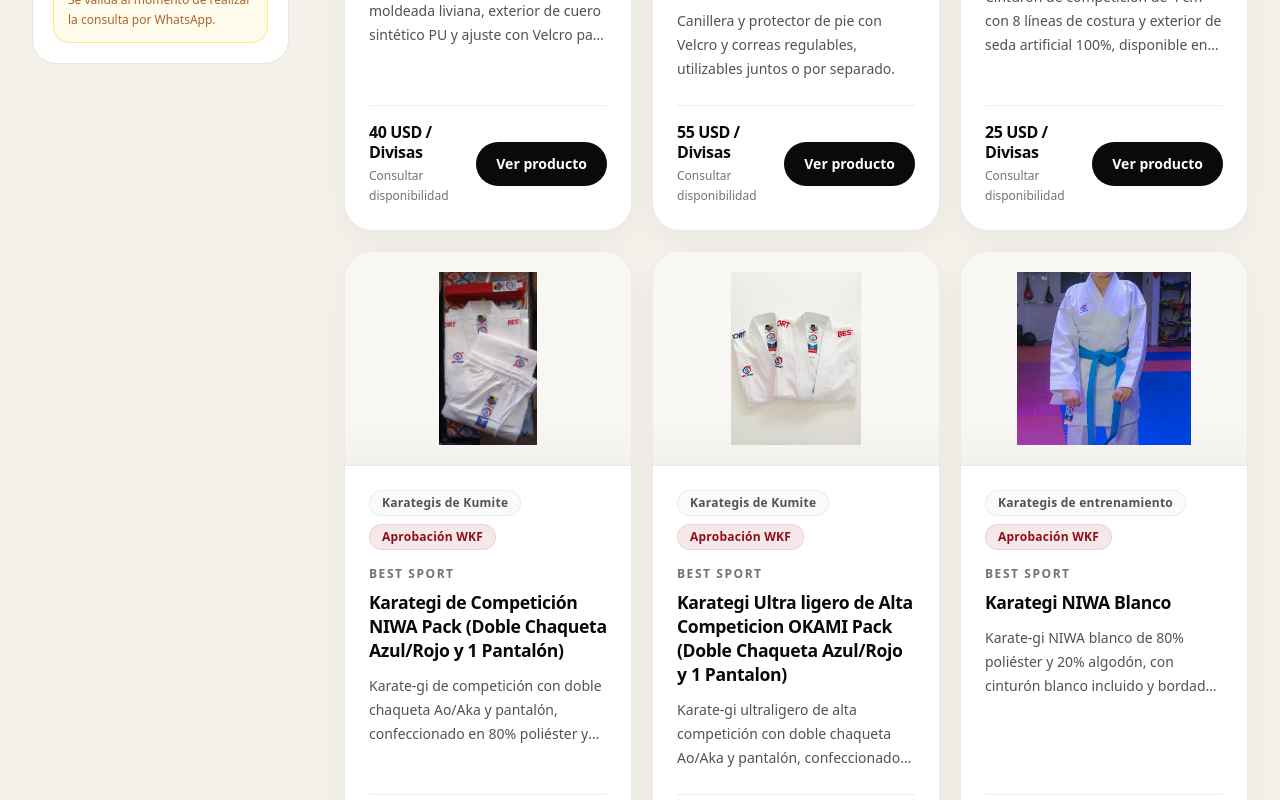
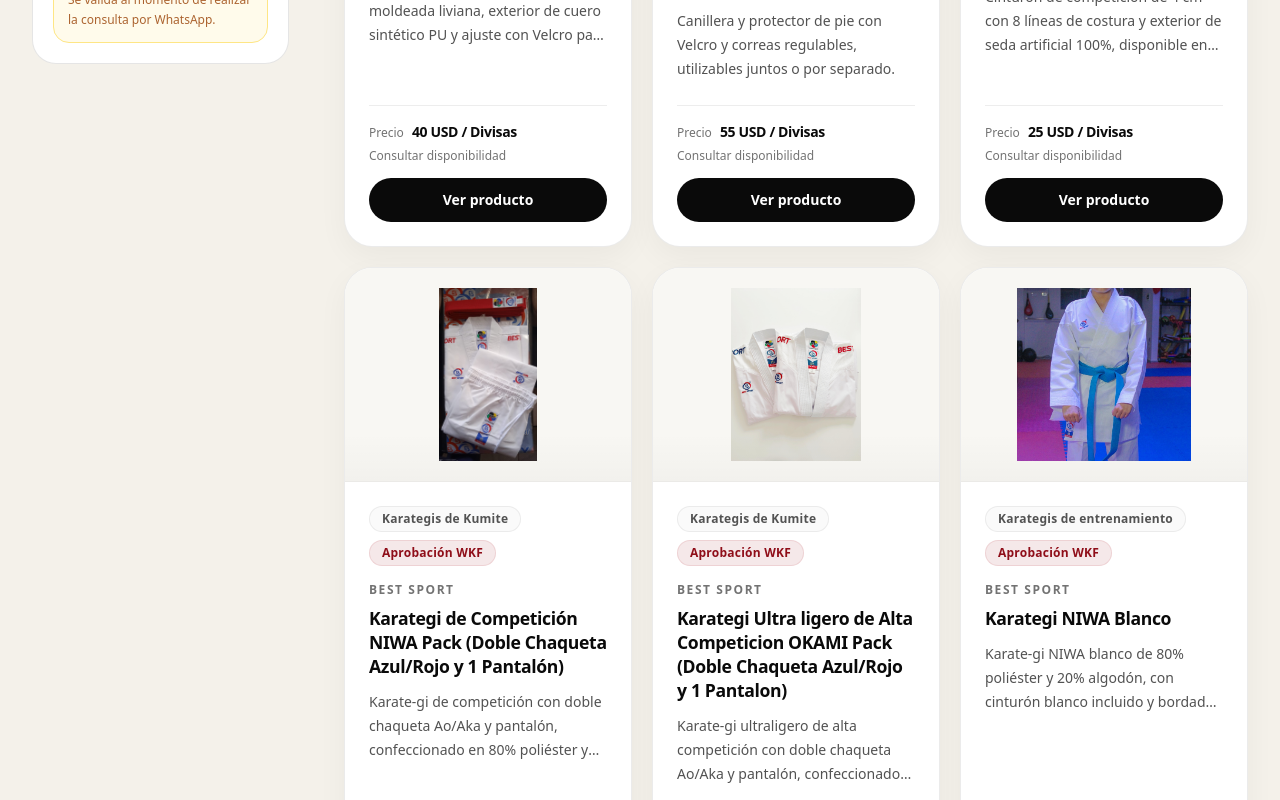
Before and after one commit to maorusohh/catalogo-karate, a Next.js app: page /catalogo in a window 1280 px wide. Shown: the part 940-1740 px from the top of the page. Built offline with nearby package versions, Linux system fonts and the light colour scheme.

Commit message:
style: rebalance catalog card pricing

```diff
--- a/src/components/catalog/product-card.tsx
+++ b/src/components/catalog/product-card.tsx
@@ -86,16 +86,14 @@
 
         <div className="mt-auto pt-5 sm:pt-6">
           <div className="border-t border-black/7 pt-4">
-            <div className="lg:hidden">
-              <div className="flex items-center justify-between gap-3">
-                <p className="min-w-0 text-base leading-5 font-semibold tracking-tight text-neutral-950">
-                  {cardPriceLabel}
+            <p className="text-sm leading-5">
+              <span className="mr-2 text-xs font-medium text-neutral-500">Precio</span>
+              <span className="font-semibold tracking-tight text-neutral-950">{cardPriceLabel}</span>
             </p>
 
-                <p className="shrink-0 text-right text-xs leading-5 font-medium text-neutral-500">
+            <p className="mt-1 text-xs leading-5 font-medium text-neutral-500">
               {availabilityLabels[product.availability]}
             </p>
-              </div>
 
             <Link
               href={`/producto/${product.slug}`}
@@ -105,27 +103,6 @@
               Ver producto
             </Link>
           </div>
-
-            <div className="hidden lg:flex lg:items-center lg:justify-between lg:gap-4">
-              <div className="min-w-0">
-                <p className="text-base leading-5 font-semibold tracking-tight text-neutral-950">
-                  {cardPriceLabel}
-                </p>
-
-                <p className="mt-1 text-xs leading-5 font-medium text-neutral-500">
-                  {availabilityLabels[product.availability]}
-                </p>
-              </div>
-
-              <Link
-                href={`/producto/${product.slug}`}
-                aria-label={`Ver producto: ${product.name}`}
-                className="inline-flex min-h-11 shrink-0 items-center justify-center rounded-full bg-neutral-950 px-5 text-sm font-semibold text-white transition-all duration-200 hover:-translate-y-px hover:bg-[var(--ck-red)]"
-              >
-                Ver producto
-              </Link>
-            </div>
-          </div>
         </div>
       </div>
     </article>
```
Lines whose indentation alone changed are shown as unchanged.
